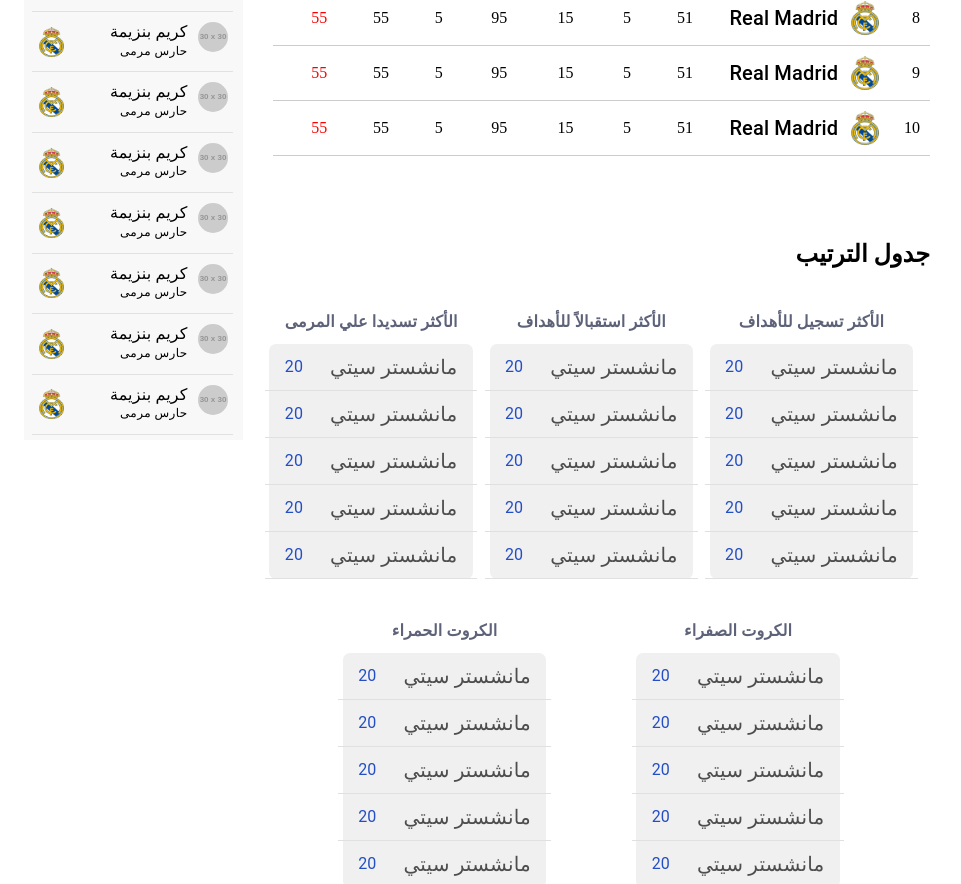
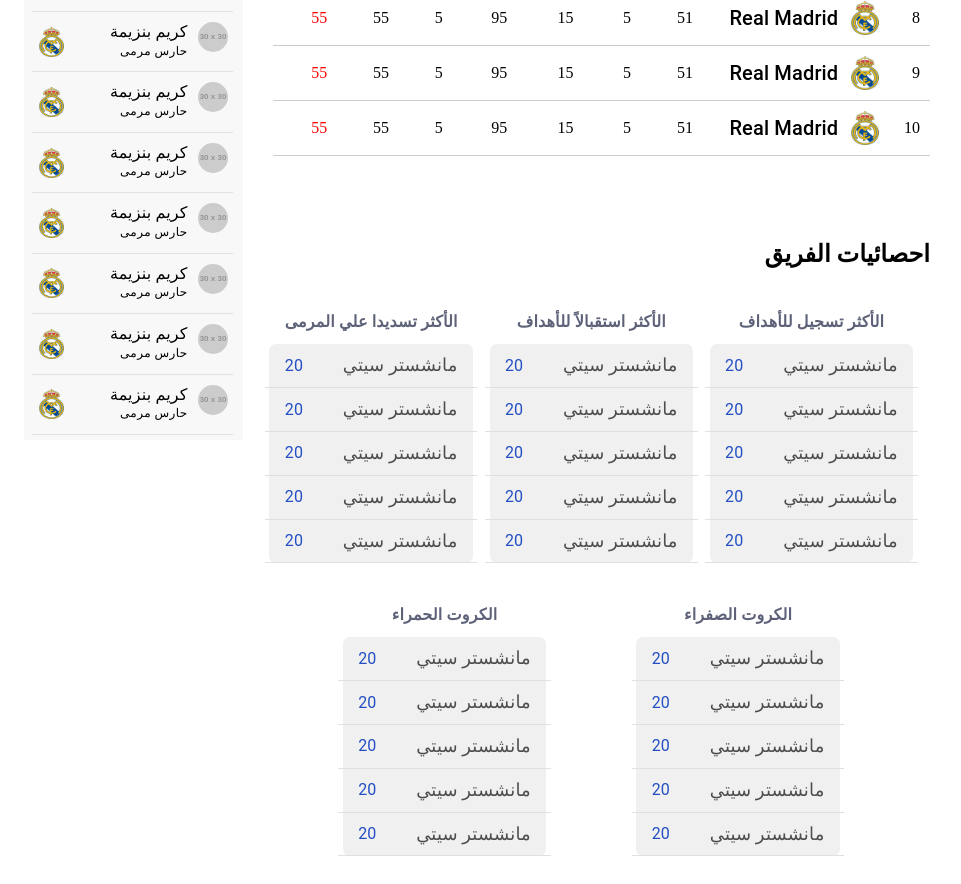
Before and after one commit to mohammedsaid21/matchesTable, a React (Create React App) app: page / in a window 1280 px wide. Shown: the part 2160-3044 px from the top of the page, without its empty margins (8-969 px from the left). Built offline with nearby package versions, Linux system fonts and the light colour scheme.

Commit message:
Update AnalysisTeam.jsx

```diff
--- a/src/components/content/AnalysisTeam.jsx
+++ b/src/components/content/AnalysisTeam.jsx
@@ -2,8 +2,10 @@
 import { Box } from '@mui/system'
 import React, { useState, useEffect } from 'react'
 
+
 const AnalysisTeam = () => {
   const matches = useMediaQuery('(max-width: 768px)');
+
   const [value, setValue] = useState()
   const [widthCol, setWidthCol] = useState()
 
@@ -19,38 +21,38 @@
   }, [matches])
   return (
     <Box paddingBottom="60px">
-      <Typography variant='h5' fontWeight="600" padding="50px 0 0px">جدول الترتيب</Typography>
+      <Typography variant='h5' fontWeight="600" padding="50px 0 0px">احصائيات الفريق</Typography>
 
 <Stack display="flex" flexDirection={value}  flexWrap="wrap" justifyContent="space-evenly" alignItems="center">
 
 {/* 1 */}
-      <Stack width={widthCol} display="flex" justifyContent="space-between">
+      <Stack width={widthCol}  display="flex" justifyContent="space-between">
         <Typography variant='body1' color="#5D6279" fontWeight="600" padding="40px 0 10px" textAlign="center">الأكثر تسجيل للأهداف</Typography>
 
         <List style={{ display: "flex", flexDirection: "column", alignItems: "center", background: "rgb(240 240 240)", borderRadius:"7px", width: "100%" }}>
 
           <li style={{ display: "flex", justifyContent: "space-between", alignItems: "center", width: "85%",  padding: "7px 20px", borderBottom: "1px solid #E0E0E0" }}>
-            <Typography variant='h6'>مانشستر سيتي</Typography>
+            <Typography variant='h6' fontSize={matches ? "15px" : "18px"}>مانشستر سيتي</Typography>
             <Typography color="#234EC4">20</Typography>
           </li>
 
           <li style={{ display: "flex", justifyContent: "space-between", alignItems: "center", width: "85%",  padding: "7px 20px", borderBottom: "1px solid #E0E0E0" }}>
-            <Typography variant='h6'>مانشستر سيتي</Typography>
+            <Typography variant='h6' fontSize={matches ? "15px" : "18px"}>مانشستر سيتي</Typography>
             <Typography color="#234EC4">20</Typography>
           </li>
 
           <li style={{ display: "flex", justifyContent: "space-between", alignItems: "center", width: "85%",  padding: "7px 20px", borderBottom: "1px solid #E0E0E0" }}>
-            <Typography variant='h6'>مانشستر سيتي</Typography>
+            <Typography variant='h6' fontSize={matches ? "15px" : "18px"}>مانشستر سيتي</Typography>
             <Typography color="#234EC4">20</Typography>
           </li>
 
           <li style={{ display: "flex", justifyContent: "space-between", alignItems: "center", width: "85%",  padding: "7px 20px", borderBottom: "1px solid #E0E0E0" }}>
-            <Typography variant='h6'>مانشستر سيتي</Typography>
+            <Typography variant='h6' fontSize={matches ? "15px" : "18px"}>مانشستر سيتي</Typography>
             <Typography color="#234EC4">20</Typography>
           </li>
 
           <li style={{ display: "flex", justifyContent: "space-between", alignItems: "center", width: "85%",  padding: "7px 20px", borderBottom: "1px solid #E0E0E0" }}>
-            <Typography variant='h6'>مانشستر سيتي</Typography>
+            <Typography variant='h6' fontSize={matches ? "15px" : "18px"}>مانشستر سيتي</Typography>
             <Typography color="#234EC4">20</Typography>
           </li>
 
@@ -58,33 +60,33 @@
       </Stack>
 
 {/* 2 الأكثر استقبالاً للأهداف */}
-      <Stack width={widthCol} display="flex" justifyContent="space-between">
+      <Stack width={widthCol}  display="flex" justifyContent="space-between">
         <Typography variant='body1' color="#5D6279" fontWeight="600" padding="40px 0 10px" textAlign="center">الأكثر استقبالاً للأهداف</Typography>
 
         <List style={{ display: "flex", flexDirection: "column", alignItems: "center", background: "rgb(240 240 240)", borderRadius:"7px", width: "100%" }}>
 
           <li style={{ display: "flex", justifyContent: "space-between", alignItems: "center", width: "85%",  padding: "7px 20px", borderBottom: "1px solid #E0E0E0" }}>
-            <Typography variant='h6'>مانشستر سيتي</Typography>
+            <Typography variant='h6' fontSize={matches ? "15px" : "18px"}>مانشستر سيتي</Typography>
             <Typography color="#234EC4">20</Typography>
           </li>
 
           <li style={{ display: "flex", justifyContent: "space-between", alignItems: "center", width: "85%",  padding: "7px 20px", borderBottom: "1px solid #E0E0E0" }}>
-            <Typography variant='h6'>مانشستر سيتي</Typography>
+            <Typography variant='h6' fontSize={matches ? "15px" : "18px"}>مانشستر سيتي</Typography>
             <Typography color="#234EC4">20</Typography>
           </li>
 
           <li style={{ display: "flex", justifyContent: "space-between", alignItems: "center", width: "85%",  padding: "7px 20px", borderBottom: "1px solid #E0E0E0" }}>
-            <Typography variant='h6'>مانشستر سيتي</Typography>
+            <Typography variant='h6' fontSize={matches ? "15px" : "18px"}>مانشستر سيتي</Typography>
             <Typography color="#234EC4">20</Typography>
           </li>
 
           <li style={{ display: "flex", justifyContent: "space-between", alignItems: "center", width: "85%",  padding: "7px 20px", borderBottom: "1px solid #E0E0E0" }}>
-            <Typography variant='h6'>مانشستر سيتي</Typography>
+            <Typography variant='h6' fontSize={matches ? "15px" : "18px"}>مانشستر سيتي</Typography>
             <Typography color="#234EC4">20</Typography>
           </li>
 
           <li style={{ display: "flex", justifyContent: "space-between", alignItems: "center", width: "85%",  padding: "7px 20px", borderBottom: "1px solid #E0E0E0" }}>
-            <Typography variant='h6'>مانشستر سيتي</Typography>
+            <Typography variant='h6' fontSize={matches ? "15px" : "18px"}>مانشستر سيتي</Typography>
             <Typography color="#234EC4">20</Typography>
           </li>
 
@@ -92,33 +94,33 @@
       </Stack>
 
 {/* 3 الأكثر تسديدا علي المرمى */}
-      <Stack width={widthCol} display="flex" justifyContent="space-between">
+      <Stack width={widthCol}  display="flex" justifyContent="space-between">
         <Typography variant='body1' color="#5D6279" fontWeight="600" padding="40px 0 10px" textAlign="center">الأكثر تسديدا علي المرمى</Typography>
 
         <List style={{ display: "flex", flexDirection: "column", alignItems: "center", background: "rgb(240 240 240)", borderRadius:"7px", width: "100%" }}>
 
           <li style={{ display: "flex", justifyContent: "space-between", alignItems: "center", width: "85%",  padding: "7px 20px", borderBottom: "1px solid #E0E0E0" }}>
-            <Typography variant='h6'>مانشستر سيتي</Typography>
+            <Typography variant='h6' fontSize={matches ? "15px" : "18px"}>مانشستر سيتي</Typography>
             <Typography color="#234EC4">20</Typography>
           </li>
 
           <li style={{ display: "flex", justifyContent: "space-between", alignItems: "center", width: "85%",  padding: "7px 20px", borderBottom: "1px solid #E0E0E0" }}>
-            <Typography variant='h6'>مانشستر سيتي</Typography>
+            <Typography variant='h6' fontSize={matches ? "15px" : "18px"}>مانشستر سيتي</Typography>
             <Typography color="#234EC4">20</Typography>
           </li>
 
           <li style={{ display: "flex", justifyContent: "space-between", alignItems: "center", width: "85%",  padding: "7px 20px", borderBottom: "1px solid #E0E0E0" }}>
-            <Typography variant='h6'>مانشستر سيتي</Typography>
+            <Typography variant='h6' fontSize={matches ? "15px" : "18px"}>مانشستر سيتي</Typography>
             <Typography color="#234EC4">20</Typography>
           </li>
 
           <li style={{ display: "flex", justifyContent: "space-between", alignItems: "center", width: "85%",  padding: "7px 20px", borderBottom: "1px solid #E0E0E0" }}>
-            <Typography variant='h6'>مانشستر سيتي</Typography>
+            <Typography variant='h6' fontSize={matches ? "15px" : "18px"}>مانشستر سيتي</Typography>
             <Typography color="#234EC4">20</Typography>
           </li>
 
           <li style={{ display: "flex", justifyContent: "space-between", alignItems: "center", width: "85%",  padding: "7px 20px", borderBottom: "1px solid #E0E0E0" }}>
-            <Typography variant='h6'>مانشستر سيتي</Typography>
+            <Typography variant='h6' fontSize={matches ? "15px" : "18px"}>مانشستر سيتي</Typography>
             <Typography color="#234EC4">20</Typography>
           </li>
 
@@ -126,33 +128,33 @@
       </Stack>
 
 {/* 4 الكروت الصفراء */}
-      <Stack width={widthCol} display="flex" justifyContent="space-between">
+      <Stack width={widthCol}  display="flex" justifyContent="space-between">
         <Typography variant='body1' color="#5D6279" fontWeight="600" padding="40px 0 10px" textAlign="center">الكروت الصفراء</Typography>
 
         <List style={{ display: "flex", flexDirection: "column", alignItems: "center", background: "rgb(240 240 240)", borderRadius:"7px", width: "100%" }}>
 
           <li style={{ display: "flex", justifyContent: "space-between", alignItems: "center", width: "85%",  padding: "7px 20px", borderBottom: "1px solid #E0E0E0" }}>
-            <Typography variant='h6'>مانشستر سيتي</Typography>
+            <Typography variant='h6' fontSize={matches ? "15px" : "18px"}>مانشستر سيتي</Typography>
             <Typography color="#234EC4">20</Typography>
           </li>
 
           <li style={{ display: "flex", justifyContent: "space-between", alignItems: "center", width: "85%",  padding: "7px 20px", borderBottom: "1px solid #E0E0E0" }}>
-            <Typography variant='h6'>مانشستر سيتي</Typography>
+            <Typography variant='h6' fontSize={matches ? "15px" : "18px"}>مانشستر سيتي</Typography>
             <Typography color="#234EC4">20</Typography>
           </li>
 
           <li style={{ display: "flex", justifyContent: "space-between", alignItems: "center", width: "85%",  padding: "7px 20px", borderBottom: "1px solid #E0E0E0" }}>
-            <Typography variant='h6'>مانشستر سيتي</Typography>
+            <Typography variant='h6' fontSize={matches ? "15px" : "18px"}>مانشستر سيتي</Typography>
             <Typography color="#234EC4">20</Typography>
           </li>
 
           <li style={{ display: "flex", justifyContent: "space-between", alignItems: "center", width: "85%",  padding: "7px 20px", borderBottom: "1px solid #E0E0E0" }}>
-            <Typography variant='h6'>مانشستر سيتي</Typography>
+            <Typography variant='h6' fontSize={matches ? "15px" : "18px"}>مانشستر سيتي</Typography>
             <Typography color="#234EC4">20</Typography>
           </li>
 
           <li style={{ display: "flex", justifyContent: "space-between", alignItems: "center", width: "85%",  padding: "7px 20px", borderBottom: "1px solid #E0E0E0" }}>
-            <Typography variant='h6'>مانشستر سيتي</Typography>
+            <Typography variant='h6' fontSize={matches ? "15px" : "18px"}>مانشستر سيتي</Typography>
             <Typography color="#234EC4">20</Typography>
           </li>
 
@@ -160,33 +162,33 @@
       </Stack>
 
 {/* 5 الكروت الحمراء */}
-      <Stack width={widthCol} display="flex" justifyContent="space-between">
+      <Stack width={widthCol}  display="flex" justifyContent="space-between">
         <Typography variant='body1' color="#5D6279" fontWeight="600" padding="40px 0 10px" textAlign="center">الكروت الحمراء</Typography>
 
         <List style={{ display: "flex", flexDirection: "column", alignItems: "center", background: "rgb(240 240 240)", borderRadius:"7px", width: "100%" }}>
 
           <li style={{ display: "flex", justifyContent: "space-between", alignItems: "center", width: "85%",  padding: "7px 20px", borderBottom: "1px solid #E0E0E0" }}>
-            <Typography variant='h6'>مانشستر سيتي</Typography>
+            <Typography variant='h6' fontSize={matches ? "15px" : "18px"}>مانشستر سيتي</Typography>
             <Typography color="#234EC4">20</Typography>
           </li>
 
           <li style={{ display: "flex", justifyContent: "space-between", alignItems: "center", width: "85%",  padding: "7px 20px", borderBottom: "1px solid #E0E0E0" }}>
-            <Typography variant='h6'>مانشستر سيتي</Typography>
+            <Typography variant='h6' fontSize={matches ? "15px" : "18px"}>مانشستر سيتي</Typography>
             <Typography color="#234EC4">20</Typography>
           </li>
 
           <li style={{ display: "flex", justifyContent: "space-between", alignItems: "center", width: "85%",  padding: "7px 20px", borderBottom: "1px solid #E0E0E0" }}>
-            <Typography variant='h6'>مانشستر سيتي</Typography>
+            <Typography variant='h6' fontSize={matches ? "15px" : "18px"}>مانشستر سيتي</Typography>
             <Typography color="#234EC4">20</Typography>
           </li>
 
           <li style={{ display: "flex", justifyContent: "space-between", alignItems: "center", width: "85%",  padding: "7px 20px", borderBottom: "1px solid #E0E0E0" }}>
-            <Typography variant='h6'>مانشستر سيتي</Typography>
+            <Typography variant='h6' fontSize={matches ? "15px" : "18px"}>مانشستر سيتي</Typography>
             <Typography color="#234EC4">20</Typography>
           </li>
 
           <li style={{ display: "flex", justifyContent: "space-between", alignItems: "center", width: "85%",  padding: "7px 20px", borderBottom: "1px solid #E0E0E0" }}>
-            <Typography variant='h6'>مانشستر سيتي</Typography>
+            <Typography variant='h6' fontSize={matches ? "15px" : "18px"}>مانشستر سيتي</Typography>
             <Typography color="#234EC4">20</Typography>
           </li>
 
@@ -195,6 +197,7 @@
 
     </Stack>
 
+
     </Box>
   )
 }
```
